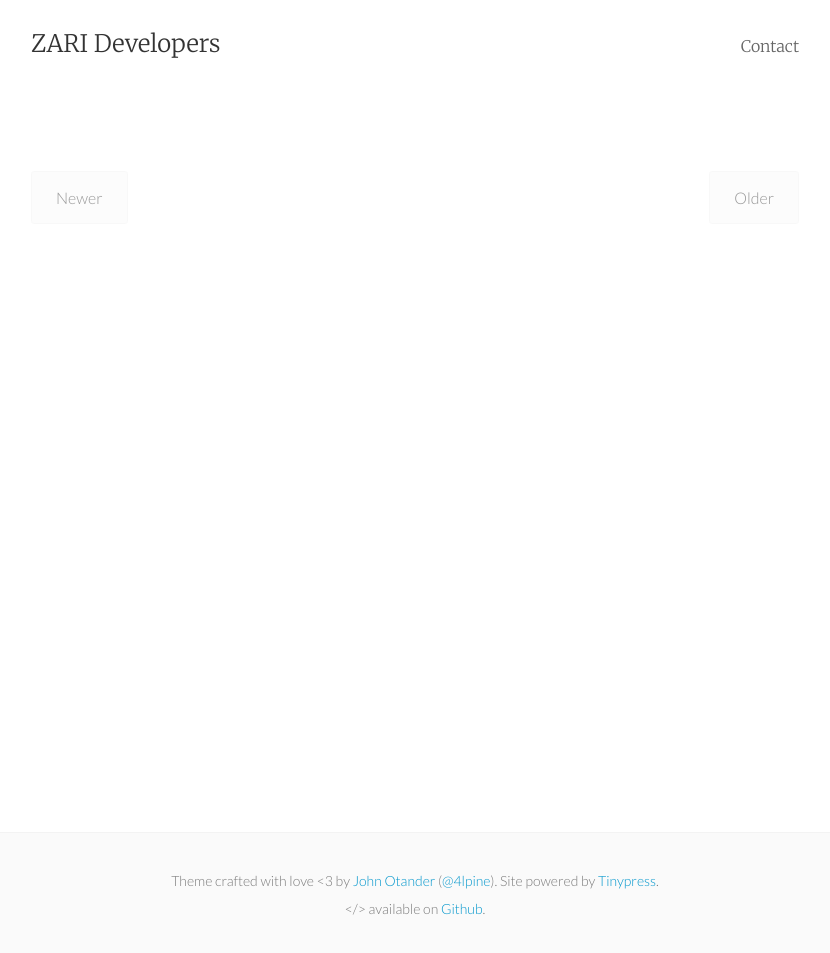
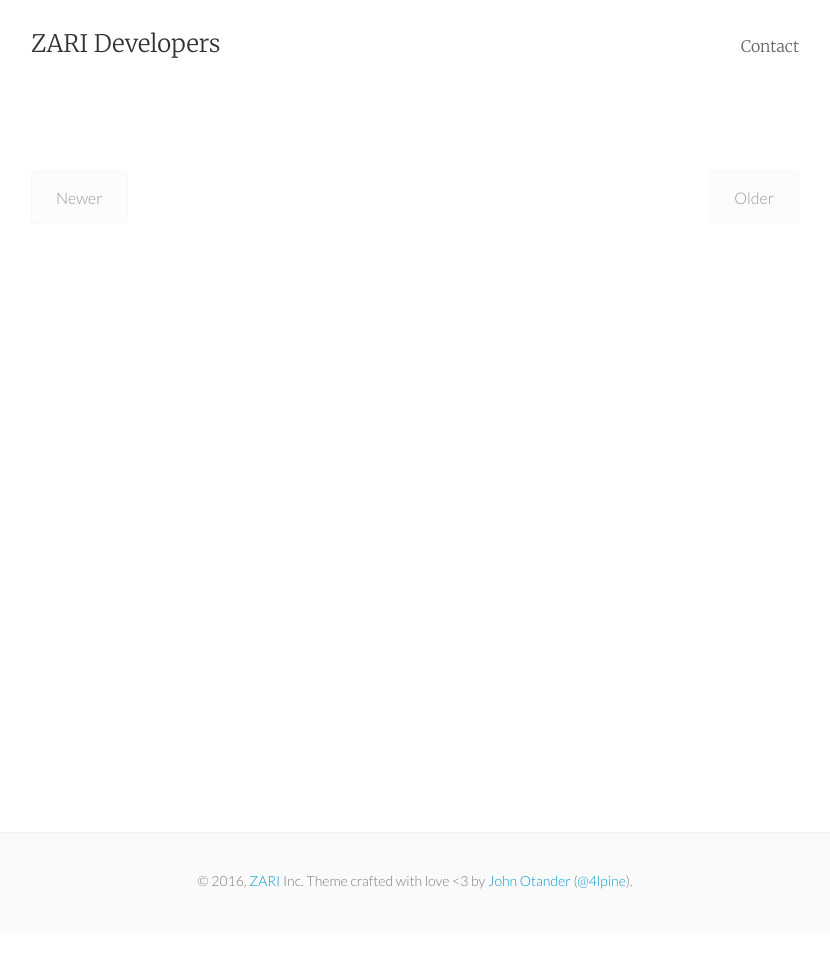
Before and after one commit to mintpresso/mintpresso.github.io, a Jekyll site: the page built from index.html, in a window 1280 px wide. Shown: the whole page, without its empty margins (225-1055 px from the left). Built offline with Jekyll 4.4.1, drawn with Linux system fonts in a browser that asks for light colours; the list of posts is cut into pages by our own code.

Commit message:
Update footer.html

```diff
--- a/_includes/footer.html
+++ b/_includes/footer.html
@@ -2,8 +2,7 @@
   <div class="p2 wrap">
     <div class="measure mt1 center">
       <small>
-        Theme crafted with love &lt;3 by <a href="http://johnotander.com">John Otander</a> (<a href="https://twitter.com/4lpine">@4lpine</a>). Site powered by <a href="https://tinypress.co/">Tinypress</a>.<br>
-        &lt;/&gt; available on <a href="https://github.com/johnotander/pixyll.git">Github</a>.
+        © 2016, <a href="http://zari.me">ZARI</a> Inc. Theme crafted with love &lt;3 by <a href="http://johnotander.com">John Otander</a> (<a href="https://twitter.com/4lpine">@4lpine</a>).
       </small>
     </div>
   </div>
```
